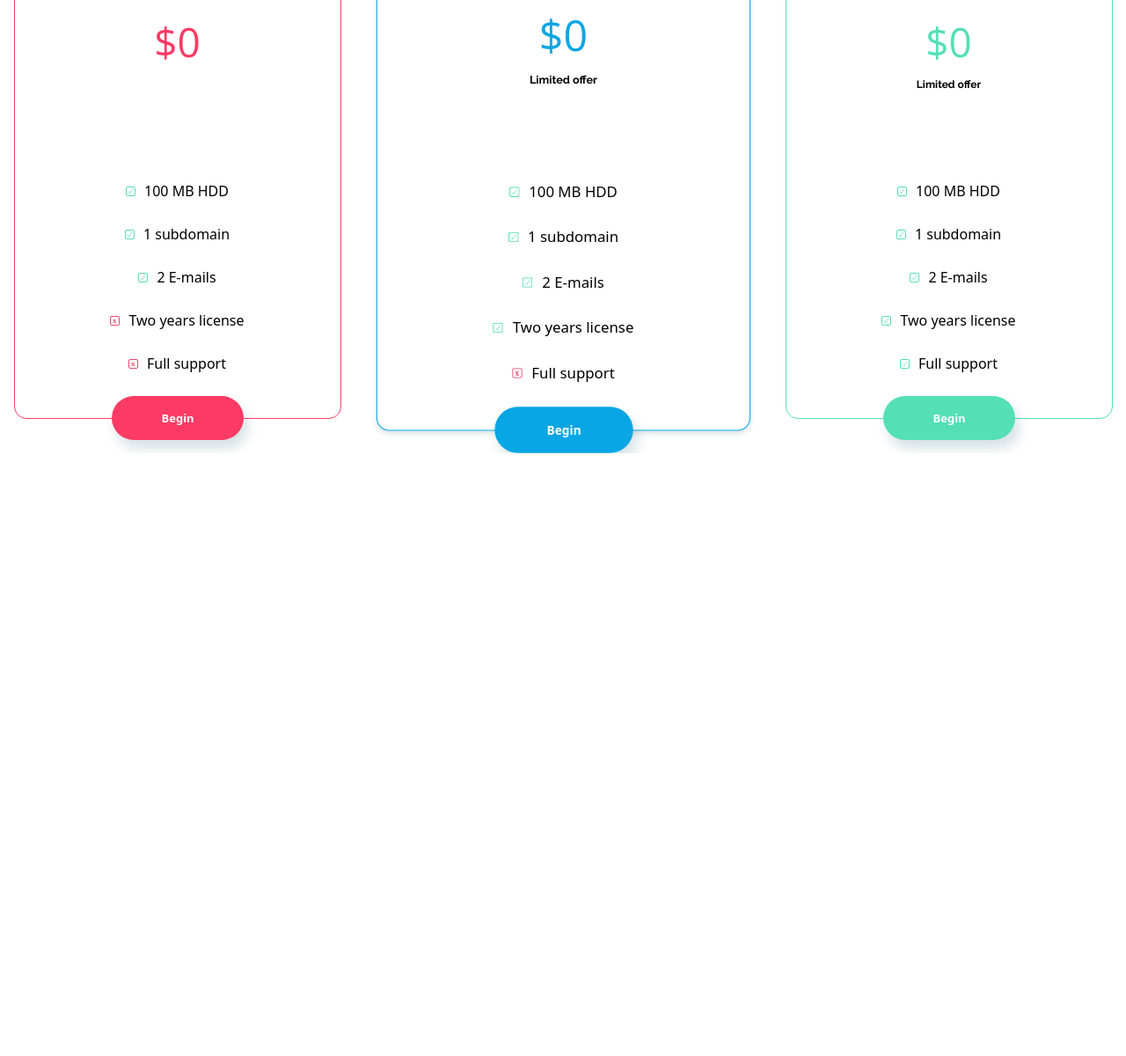
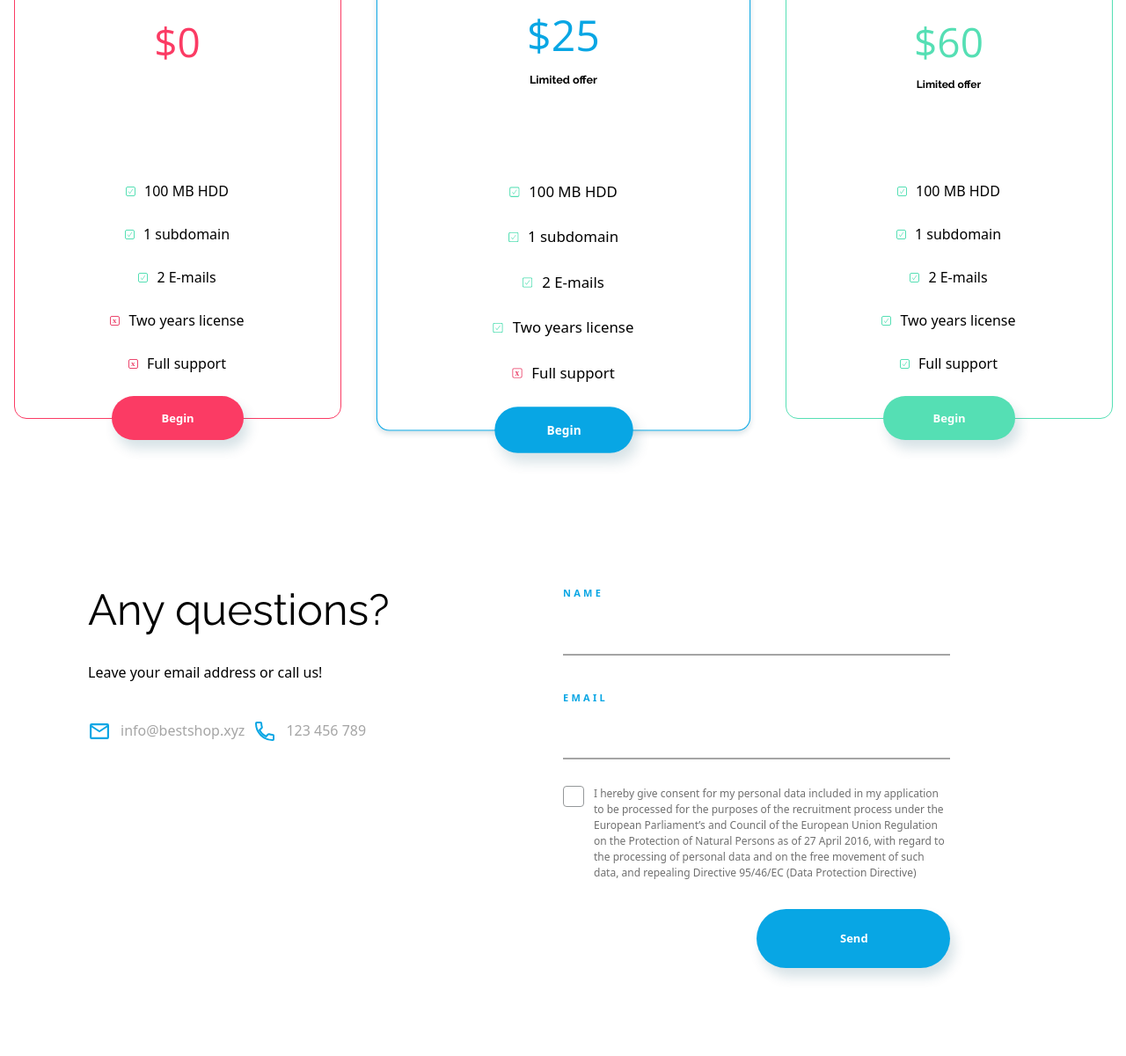
Before and after one commit to cedras/BestShop_Project, a website built with Vite: page index.html in a window 1280 px wide. Shown: the part 3225-4425 px from the top of the page at 88% size. Before the commit the page ends 3740 px from the top, so only its background shows below. Built offline with nearby package versions, Linux system fonts and the light colour scheme; a web font is replaced by a local one.

Commit message:
Added contact section with a form

```diff
--- a/css/style.css
+++ b/css/style.css
@@ -461,6 +461,7 @@ header {
   box-shadow: 0px 3px 6px var(--color-primary-shadow);
   transform: scale(1.05);
 
+
   .btn {
     box-shadow: 5px 10px 14px var(--color-primary-shadow);
   }
@@ -469,3 +470,136 @@ header {
 .pricing_premium {
   --accent-color: var(--color-green);
 }
+
+.contact {
+  padding: 80px 100px 100px;
+  display: flex;
+  justify-content: center;
+
+  .contact_column{
+    width: 50%;
+  }
+
+  .contact_info {
+    display: flex;
+    flex-direction: column;
+
+    h1 {
+      font-size: 49px;
+      font-family: var(--font-raleway);
+      margin-bottom: 22px;
+      font-weight: 400;
+    }
+    .contact_message {
+      font-size: 16px;
+      margin-bottom: 42px;
+
+    }
+
+    .contact_img {
+      display: flex;
+      flex-direction: row;
+
+
+      .contacts {
+        font-size: 16px;
+        color: var(--color-grey);
+        margin: 0 10px;
+      }
+    }
+  }
+
+  .form {
+    display: flex;
+    flex-direction: column;
+    max-width: 440px;
+
+    .contact_form {
+      display: flex;
+      flex-direction: column;
+
+      .name {
+        font-size: 11px;
+        color: var(--color-primary);
+        letter-spacing: 3.28px;
+        font-weight: 700;
+        margin-bottom: 25px;
+        margin-top: 10px;
+      }
+
+      .username {
+        text-decoration: none;
+        border: none;
+        line-height: 35px;
+        background-color: transparent;
+        border-bottom: 2px solid var(--color-grey);
+        font-size: 25px;
+      }
+
+
+
+      span {
+
+        margin-bottom: 30px;
+      }
+    }
+
+
+
+    .contact_checkbox {
+
+      p {
+        color: #707070;
+        font-size: 12px;
+      }
+
+      .form_checkbox {
+        display: block;
+        position: relative;
+        padding-left: 35px;
+        margin-bottom: 12px;
+        cursor: pointer;
+        font-size: 12px;
+
+
+        .checkbox {
+          top: 0;
+          left: 0;
+          position: absolute;
+          height: 24px;
+          width: 24px;
+          border: 1px solid #95989A;
+          border-radius: 4px;
+        }
+
+        input {
+          position: absolute;
+          opacity: 0;
+          cursor: pointer;
+          height: 0;
+          width: 0;
+
+          &:checked ~
+            .checkbox {
+              background-position: center;
+              background-size: 50%;
+              background-repeat: no-repeat;
+              background-image: url(../assets/Checkmark.svg);
+            }
+          }
+        }
+
+
+
+
+      }
+      .btn {
+        padding: 20px 95px;
+        margin-top: 20px;
+        align-self: flex-end;
+        width: 50%;
+        font-size: 13px;
+      }
+
+    }
+  }
--- a/index.html
+++ b/index.html
@@ -123,7 +123,7 @@
         </div>
         <div class="single_pricing pricing_pro">
           <h2 class="pricing_type">Professional</h2>
-          <h3 class="price">$0</h3>
+          <h3 class="price">$25</h3>
           <p class="pricing_limited">Limited offer</p>
           <ul>
             <li class="include">100 MB HDD</li>
@@ -136,7 +136,7 @@
         </div>
         <div class="single_pricing pricing_premium">
           <h2 class="pricing_type">Basic</h2>
-          <h3 class="price">$0</h3>
+          <h3 class="price">$60</h3>
           <p class="pricing_limited">Limited offer</p>
           <ul>
             <li class="include">100 MB HDD</li>
@@ -149,5 +149,41 @@
         </div>
       </div>
     </section>
+    <section class="contact container">
+      <div class="contact_column">
+      <div class="contact_info">
+        <h1>Any questions?</h1>
+        <p class="contact_message">Leave your email address or call us!</p>
+        <div class="contact_img">
+          <img src="assets/Mail Icon.svg" alt="mail" />
+          <p class="contacts">info@bestshop.xyz</p>
+          <img src="assets/Phone Icon.svg" alt="mail" />
+          <p class="contacts">123 456 789</p>
+        </div>
+      </div>
+    </div>
+    <div class="contact_column">
+      <form class="form">
+      <div class="contact_form">
+        <label class="name" for="name">NAME</label>
+        <input class ="username" id="name" name="username" type="text" />
+        <span></span>
+      </div>
+        <div class="contact_form">
+        <label class="name" for="email">EMAIL</label>
+        <input class ="username" id="email" name="username" type="email" />
+        <span></span>
+      </div>
+      <div class="contact_checkbox">
+        <label class="form_checkbox">
+        <input type="checkbox"/>
+        <span class="checkbox"></span>
+        <p>I hereby give consent for my personal data included in my application to be processed for the purposes of the recruitment process under the European Parliament’s and Council of the European Union Regulation on the Protection of Natural Persons as of 27 April 2016, with regard to the processing of personal data and on the free movement of such data, and repealing Directive 95/46/EC (Data Protection Directive)</p>
+      </label>
+      </div>
+      <button type="submit" class="btn btn-large">Send</button>
+    </form>
+  </div>
+    </section>
   </body>
 </html>
```
